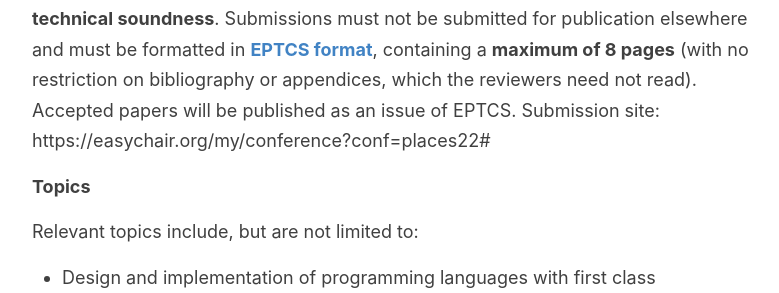
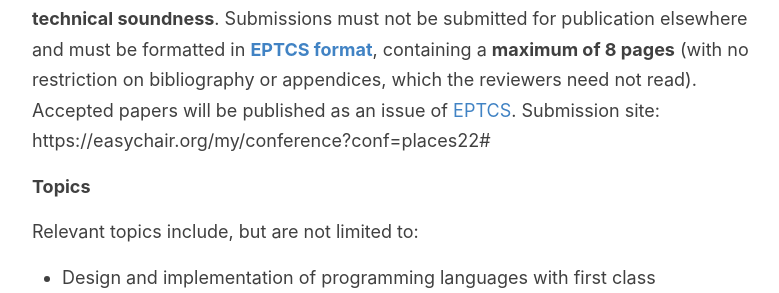
Before and after one commit to places-workshop/2022, a Jekyll site: the page built from _pages/callforpapers.md, in a window 1280 px wide. Shown: the part 700-993 px from the top of the page, without its empty margins (248-1027 px from the left). Built offline with Jekyll 4.4.1, drawn with Linux system fonts in a browser that asks for light colours; part of the change alters nothing that is shown.

```diff
--- a/_pages/callforpapers.md
+++ b/_pages/callforpapers.md
@@ -8,7 +8,9 @@ The increasingly concurrent and parallel landscape of hardware and software infr
 
 **Submissions**
 
-Submissions are invited in the general area of programming language approaches to concurrency, communication and distribution, ranging from foundational issues, through language implementations, to applications and case studies. Submissions are peer-reviewed by a minimum of three reviewers, with the aim of allocating at least one expert reviewer. Papers are reviewed based on their **novelty**, **clarity**, and **technical soundness**. Submissions must not be submitted for publication elsewhere and must be formatted in [**EPTCS format**](http://about.eptcs.org/), containing a **maximum of 8 pages** (with no restriction on bibliography or appendices, which the reviewers need not read). Accepted papers will be published as an issue of EPTCS. Submission site: https://easychair.org/my/conference?conf=places22#
+Submissions are invited in the general area of programming language approaches to concurrency, communication and distribution, ranging from foundational issues, through language implementations, to applications and case studies. Submissions are peer-reviewed by a minimum of three reviewers, with the aim of allocating at least one expert reviewer. Papers are reviewed based on their **novelty**, **clarity**, and **technical soundness**. Submissions must not be submitted for publication elsewhere and must be formatted in [**EPTCS format**](http://style.eptcs.org/), containing a **maximum of 8 pages** (with no restriction on bibliography or appendices, which the reviewers need not read). Accepted papers will be published as an issue of [EPTCS](http://about.eptcs.org/). Submission site: https://easychair.org/my/conference?conf=places22#
+
+
 
 **Topics**
 
```
